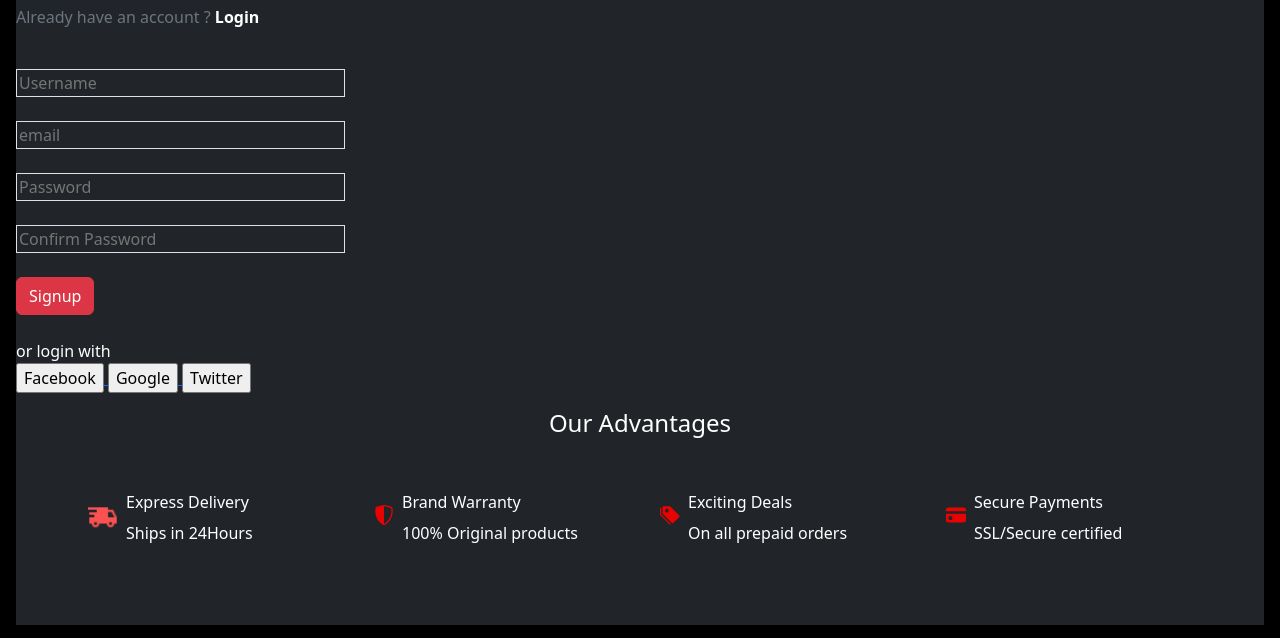
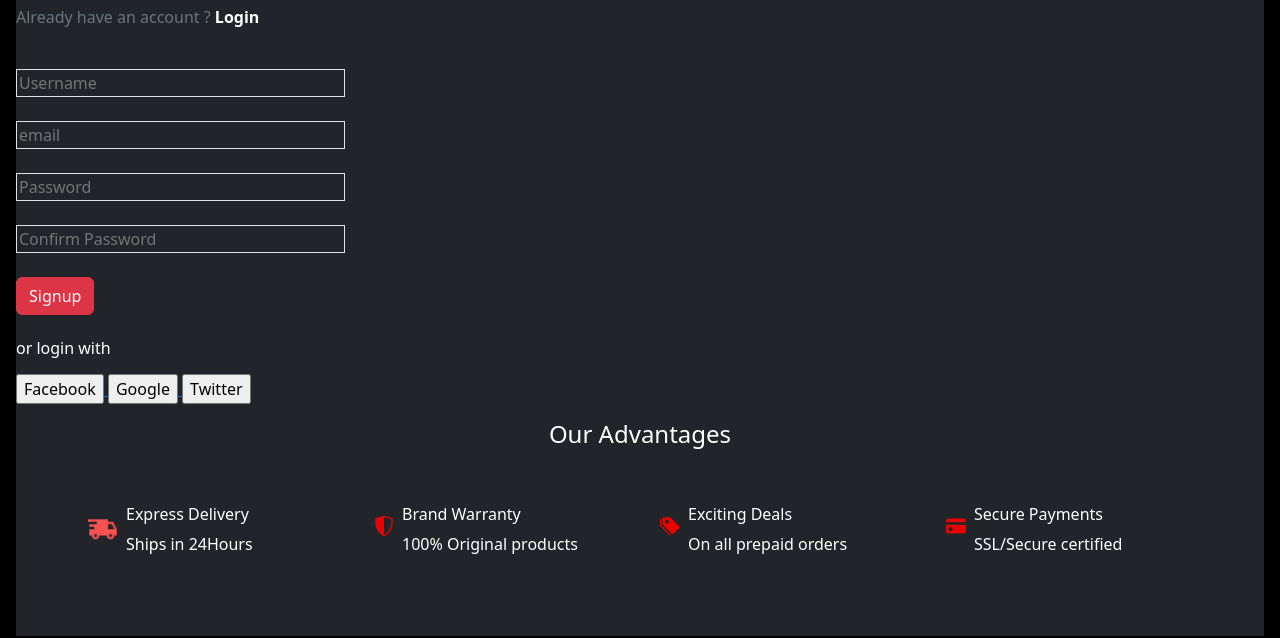
Before and after one commit to PrudhviSurada/Tech-Shop-, a plain HTML site: page login.html in a window 1280 px wide. Shown: the part 79-717 px from the top of the page. Drawn offline with nearby package versions, Linux system fonts and the light colour scheme.

Commit message:
Adding the fieldset tag

```diff
--- a/login.html
+++ b/login.html
@@ -57,7 +57,12 @@
 
  <br>
  <br>
- or login with
+    <fieldset>
+      <legend>
+        <h6> or login with
+        </h6>
+      </legend>
+    </fieldset>
 </form>
 <div class="social">
  <a href="https://www.facebook.com/" target="_blank">
@@ -190,5 +195,7 @@
       </div>
   </footer>
 
+
+
   </body>
 </html>
```
